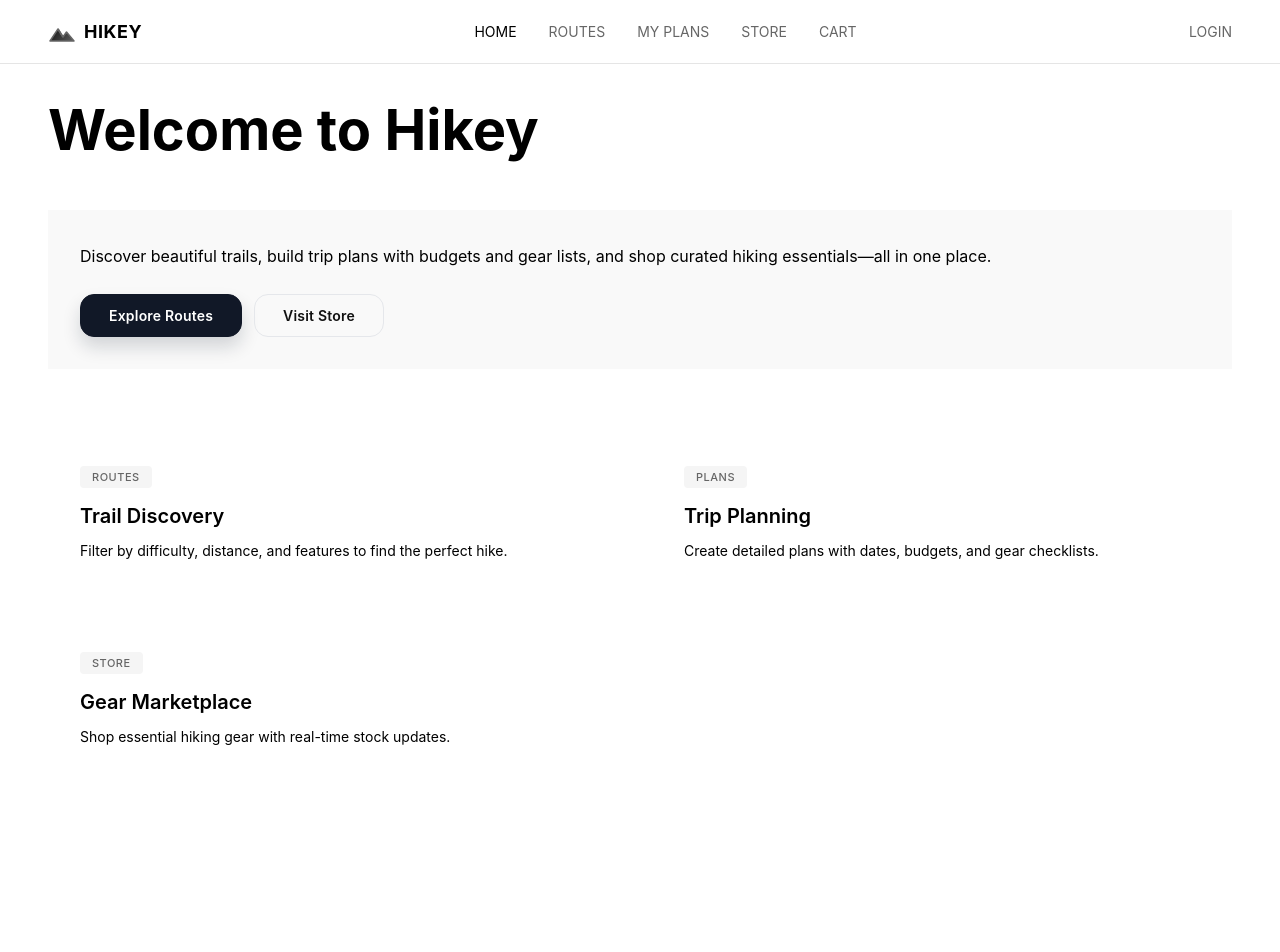
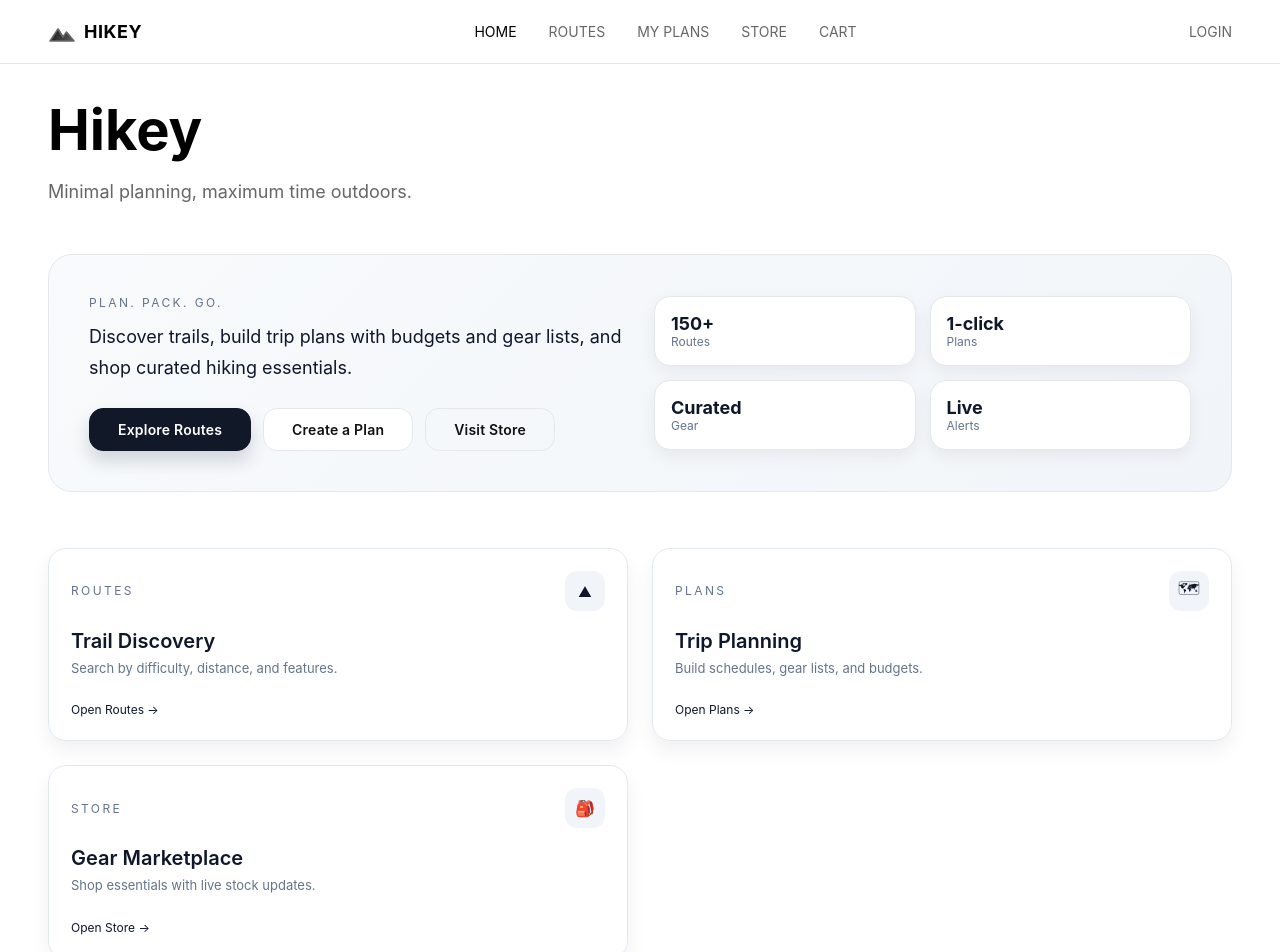
Before and after one commit to gyrosballz/budget-hiking-planner, a React (Vite) app in the folder client/: page / in a window 1280 px wide. Shown: the top 952 px of the page. Built offline with nearby package versions, Linux system fonts and the light colour scheme.

Commit message:
Update home page cards

```diff
--- a/client/src/pages/Home.jsx
+++ b/client/src/pages/Home.jsx
@@ -6,59 +6,260 @@ import { Link } from 'react-router-dom'
 export default function Home(){
   return (
     <Section
-      title="Welcome to Hikey"
+      title="Hikey"
+      subtitle="Minimal planning, maximum time outdoors."
     >
-      <Card hover={false} style={{ textAlign: 'left', marginBottom: '64px', padding: '32px', backgroundColor: '#f9f9f9', border: 'none' }}>
+      <Card
+        hover={false}
+        style={{
+          textAlign: 'left',
+          marginBottom: '56px',
+          padding: '40px',
+          background: 'linear-gradient(135deg, #f8fafc 0%, #f1f5f9 100%)',
+          border: '1px solid #e5e7eb',
+          borderRadius: '24px'
+        }}
+      >
+        <div style={{
+          display: 'grid',
+          gridTemplateColumns: 'repeat(auto-fit, minmax(220px, 1fr))',
+          gap: '28px',
+          alignItems: 'center'
+        }}>
+          <div>
+            <div style={{
+              fontSize: '12px',
+              letterSpacing: '0.2em',
+              textTransform: 'uppercase',
+              color: '#64748b',
+              marginBottom: '12px'
+            }}>
+              Plan. Pack. Go.
+            </div>
             <p style={{
-          color: '#000',
-          fontSize: '16px',
-          lineHeight: 1.8,
+              color: '#0f172a',
+              fontSize: '18px',
+              lineHeight: 1.7,
               margin: 0,
               marginBottom: '24px'
             }}>
-          Discover beautiful trails, build trip plans with budgets and gear lists, and shop curated hiking essentials—all in one place.
+              Discover trails, build trip plans with budgets and gear lists, and shop curated hiking essentials.
             </p>
-        <div style={{ display: 'flex', gap: '12px' }}>
+            <div style={{ display: 'flex', flexWrap: 'wrap', gap: '12px' }}>
               <Link to="/routes" style={{ textDecoration: 'none' }}>
                 <Button variant="primary">Explore Routes</Button>
+              </Link>
+              <Link to="/plans" style={{ textDecoration: 'none' }}>
+                <Button variant="secondary">Create a Plan</Button>
               </Link>
               <Link to="/store" style={{ textDecoration: 'none' }}>
                 <Button variant="outline">Visit Store</Button>
               </Link>
             </div>
+          </div>
+          <div style={{
+            display: 'grid',
+            gap: '14px',
+            gridTemplateColumns: 'repeat(2, minmax(0, 1fr))'
+          }}>
+            {[
+              { label: 'Routes', value: '150+' },
+              { label: 'Plans', value: '1-click' },
+              { label: 'Gear', value: 'Curated' },
+              { label: 'Alerts', value: 'Live' }
+            ].map((item) => (
+              <div key={item.label} style={{
+                padding: '16px',
+                borderRadius: '16px',
+                backgroundColor: '#ffffff',
+                border: '1px solid #e5e7eb',
+                boxShadow: '0 6px 16px rgba(15, 23, 42, 0.06)'
+              }}>
+                <div style={{
+                  fontSize: '18px',
+                  fontWeight: 700,
+                  color: '#0f172a'
+                }}>
+                  {item.value}
+                </div>
+                <div style={{ fontSize: '12px', color: '#64748b' }}>{item.label}</div>
+              </div>
+            ))}
+          </div>
+        </div>
       </Card>
 
       <Grid columns={3} gap="24px">
-        <Card hover={true} style={{ position: 'relative', borderRadius: '0px', transition: 'border-color 0.2s ease', padding: '32px' }}>
-          <Link to="/routes" style={{ position: 'absolute', inset: 0, zIndex: 2, textDecoration: 'none', color: 'inherit' }} aria-label="Go to Routes page" />
-          <div style={{ marginBottom: '16px' }}>
-            <Badge variant="default">Routes</Badge>
+        <Link to="/routes" style={{ textDecoration: 'none', color: 'inherit' }} aria-label="Go to Routes page">
+          <Card
+            hover={true}
+            style={{
+              position: 'relative',
+              borderRadius: '18px',
+              padding: '22px',
+              border: '1px solid #e2e8f0',
+              boxShadow: '0 10px 20px rgba(15, 23, 42, 0.06)'
+            }}
+          >
+            <div style={{
+              display: 'flex',
+              alignItems: 'center',
+              justifyContent: 'space-between',
+              marginBottom: '18px'
+            }}>
+              <div style={{
+                fontSize: '12px',
+                letterSpacing: '0.2em',
+                textTransform: 'uppercase',
+                color: '#64748b'
+              }}>
+                Routes
               </div>
-          <h3 style={{ color: '#000', margin: '0 0 12px 0', fontSize: '20px', fontWeight: 600 }}>Trail Discovery</h3>
-          <p style={{ color: '#000', margin: 0, fontSize: '14px', lineHeight: 1.6 }}>
-            Filter by difficulty, distance, and features to find the perfect hike.
-          </p>
+              <div style={{
+                width: '40px',
+                height: '40px',
+                borderRadius: '12px',
+                background: '#f1f5f9',
+                display: 'flex',
+                alignItems: 'center',
+                justifyContent: 'center',
+                color: '#0f172a',
+                fontSize: '16px'
+              }}>
+                ⛰
+              </div>
+            </div>
+            <div style={{ fontSize: '20px', fontWeight: 600, color: '#0f172a', marginBottom: '6px' }}>
+              Trail Discovery
+            </div>
+            <div style={{ fontSize: '13px', color: '#64748b', lineHeight: 1.5, marginBottom: '20px' }}>
+              Search by difficulty, distance, and features.
+            </div>
+            <div style={{
+              display: 'inline-flex',
+              alignItems: 'center',
+              gap: '6px',
+              fontSize: '12px',
+              color: '#0f172a'
+            }}>
+              Open Routes →
+            </div>
           </Card>
-        <Card hover={true} style={{ position: 'relative', borderRadius: '0px', transition: 'border-color 0.2s ease', padding: '32px' }}>
-          <Link to="/plans" style={{ position: 'absolute', inset: 0, zIndex: 2, textDecoration: 'none', color: 'inherit' }} aria-label="Go to Plans page" />
-          <div style={{ marginBottom: '16px' }}>
-            <Badge variant="default">Plans</Badge>
+        </Link>
+
+        <Link to="/plans" style={{ textDecoration: 'none', color: 'inherit' }} aria-label="Go to Plans page">
+          <Card
+            hover={true}
+            style={{
+              position: 'relative',
+              borderRadius: '18px',
+              padding: '22px',
+              border: '1px solid #e2e8f0',
+              boxShadow: '0 10px 20px rgba(15, 23, 42, 0.06)'
+            }}
+          >
+            <div style={{
+              display: 'flex',
+              alignItems: 'center',
+              justifyContent: 'space-between',
+              marginBottom: '18px'
+            }}>
+              <div style={{
+                fontSize: '12px',
+                letterSpacing: '0.2em',
+                textTransform: 'uppercase',
+                color: '#64748b'
+              }}>
+                Plans
               </div>
-          <h3 style={{ color: '#000', margin: '0 0 12px 0', fontSize: '20px', fontWeight: 600 }}>Trip Planning</h3>
-          <p style={{ color: '#000', margin: 0, fontSize: '14px', lineHeight: 1.6 }}>
-            Create detailed plans with dates, budgets, and gear checklists.
-          </p>
+              <div style={{
+                width: '40px',
+                height: '40px',
+                borderRadius: '12px',
+                background: '#f1f5f9',
+                display: 'flex',
+                alignItems: 'center',
+                justifyContent: 'center',
+                color: '#0f172a',
+                fontSize: '16px'
+              }}>
+                🗺
+              </div>
+            </div>
+            <div style={{ fontSize: '20px', fontWeight: 600, color: '#0f172a', marginBottom: '6px' }}>
+              Trip Planning
+            </div>
+            <div style={{ fontSize: '13px', color: '#64748b', lineHeight: 1.5, marginBottom: '20px' }}>
+              Build schedules, gear lists, and budgets.
+            </div>
+            <div style={{
+              display: 'inline-flex',
+              alignItems: 'center',
+              gap: '6px',
+              fontSize: '12px',
+              color: '#0f172a'
+            }}>
+              Open Plans →
+            </div>
           </Card>
-        <Card hover={true} style={{ position: 'relative', borderRadius: '0px', transition: 'border-color 0.2s ease', padding: '32px' }}>
-          <Link to="/store" style={{ position: 'absolute', inset: 0, zIndex: 2, textDecoration: 'none', color: 'inherit' }} aria-label="Go to Store page" />
-          <div style={{ marginBottom: '16px' }}>
-            <Badge variant="default">Store</Badge>
+        </Link>
+
+        <Link to="/store" style={{ textDecoration: 'none', color: 'inherit' }} aria-label="Go to Store page">
+          <Card
+            hover={true}
+            style={{
+              position: 'relative',
+              borderRadius: '18px',
+              padding: '22px',
+              border: '1px solid #e2e8f0',
+              boxShadow: '0 10px 20px rgba(15, 23, 42, 0.06)'
+            }}
+          >
+            <div style={{
+              display: 'flex',
+              alignItems: 'center',
+              justifyContent: 'space-between',
+              marginBottom: '18px'
+            }}>
+              <div style={{
+                fontSize: '12px',
+                letterSpacing: '0.2em',
+                textTransform: 'uppercase',
+                color: '#64748b'
+              }}>
+                Store
               </div>
-          <h3 style={{ color: '#000', margin: '0 0 12px 0', fontSize: '20px', fontWeight: 600 }}>Gear Marketplace</h3>
-          <p style={{ color: '#000', margin: 0, fontSize: '14px', lineHeight: 1.6 }}>
-            Shop essential hiking gear with real-time stock updates.
-          </p>
+              <div style={{
+                width: '40px',
+                height: '40px',
+                borderRadius: '12px',
+                background: '#f1f5f9',
+                display: 'flex',
+                alignItems: 'center',
+                justifyContent: 'center',
+                color: '#0f172a',
+                fontSize: '16px'
+              }}>
+                🎒
+              </div>
+            </div>
+            <div style={{ fontSize: '20px', fontWeight: 600, color: '#0f172a', marginBottom: '6px' }}>
+              Gear Marketplace
+            </div>
+            <div style={{ fontSize: '13px', color: '#64748b', lineHeight: 1.5, marginBottom: '20px' }}>
+              Shop essentials with live stock updates.
+            </div>
+            <div style={{
+              display: 'inline-flex',
+              alignItems: 'center',
+              gap: '6px',
+              fontSize: '12px',
+              color: '#0f172a'
+            }}>
+              Open Store →
+            </div>
           </Card>
+        </Link>
       </Grid>
     </Section>
   )
```
Lines whose indentation alone changed are shown as unchanged.
